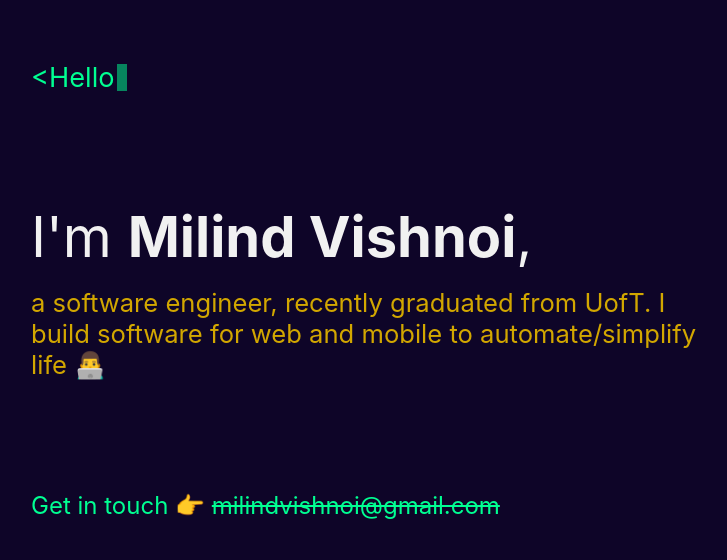
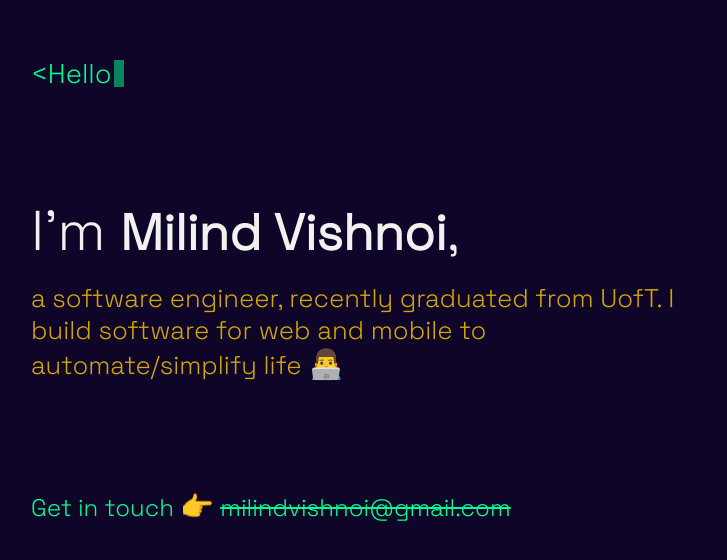
Before and after one commit to milindvishnoi/my-personal-website, a React (Create React App) app: page / in a window 1280 px wide. Shown: the part 124-684 px from the top of the page, without its empty margins (39-766 px from the left). Built offline with nearby package versions, Linux system fonts and the light colour scheme.

Commit message:
New font

```diff
--- a/public/index.html
+++ b/public/index.html
@@ -25,6 +25,12 @@
       Learn how to configure a non-root public URL by running `npm run build`.
     -->
     <title>Milind Vishnoi | Software Engineer</title>
+    <link rel="preconnect" href="https://fonts.googleapis.com" />
+    <link rel="preconnect" href="https://fonts.gstatic.com" crossorigin />
+    <link
+      href="https://fonts.googleapis.com/css2?family=M+PLUS+Rounded+1c&family=Space+Grotesk:wght@300&display=swap"
+      rel="stylesheet"
+    />
   </head>
   <body style="background-color: #0e0528">
     <noscript>You need to enable JavaScript to run this app.</noscript>
--- a/src/App.css
+++ b/src/App.css
@@ -7,6 +7,8 @@
 
 body {
   color: var(--ternary-text);
+  font-family: "Space Grotesk", "Source Sans Pro", system, system-ui,
+    -apple-system, BlinkMacSystemFont, Roboto, Helvetica, Arial, sans-serif;
 }
 
 a {
--- a/src/components/home/home.css
+++ b/src/components/home/home.css
@@ -13,10 +13,13 @@
   justify-content: space-evenly;
   max-width: 1140px;
 }
-.intro-name {
+.intro-who {
   color: var(--primary-text);
   font-size: 3.5rem;
   width: 80%;
+}
+.intro-name {
+  font-weight: 1000;
 }
 .intro-desc {
   color: var(--yellow-text);
@@ -27,3 +30,10 @@
 .intro-reachout {
   font-size: 1.5rem;
 }
+.point-icon {
+  top: 3px;
+  font-size: 1.7rem;
+}
+.computer-icon {
+  font-size: 1.8rem;
+}
--- a/src/components/home/home.js
+++ b/src/components/home/home.js
@@ -8,16 +8,17 @@ export default function Home() {
       <div className="intro">
         <TypeWritter word="<Hello>!</Hello>" />
         <div>
-          <div className="intro-name">
-            I'm <b>Milind Vishnoi</b>,
+          <div className="intro-who">
+            I'm <span className="intro-name">Milind Vishnoi</span>,
           </div>
           <div className="intro-desc">
             a software engineer, recently graduated from UofT. I build software
-            for web and mobile to automate/simplify life 👨‍💻
+            for web and mobile to automate/simplify life{" "}
+            <span className="computer-icon">👨‍💻</span>
           </div>
         </div>
         <div className="intro-reachout">
-          Get in touch 👉{" "}
+          Get in touch <span className="point-icon">👉</span>{" "}
           <a href="mailto:milindvishnoi@gmail.com">milindvishnoi@gmail.com</a>
         </div>
       </div>
```
